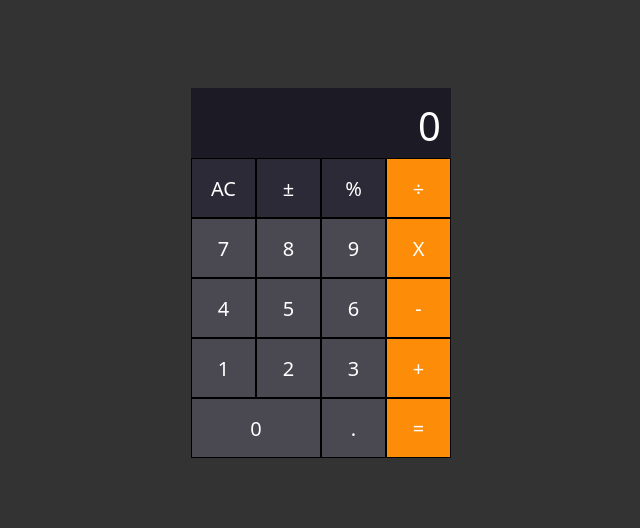
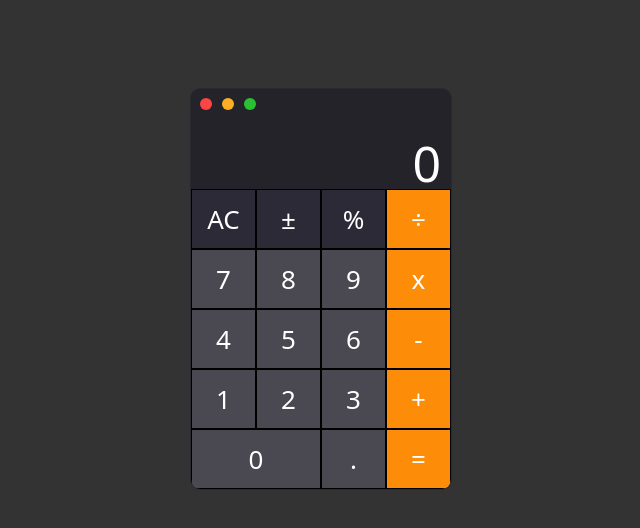
Before and after one commit to antieatingactivist/Angular-Calculator, an Angular app: page / in a window 1280 px wide. Shown: the top 528 px of the page, without its empty margins (319-959 px from the left). Built offline with nearby package versions, Linux system fonts and the light colour scheme.

Commit message:
added apple styling

```diff
--- a/src/app/app.component.css
+++ b/src/app/app.component.css
@@ -6,7 +6,31 @@ body {
 }
 main {
     margin-top: 10vh;
-    background-color: #1b1a25;
+    background-color: #1b1a2599;
     width: 260px;
-    height: 370px;
+    height: 400px;
+    border: 1px solid #55555522;
+    border-radius: 10px;
+    overflow: hidden;
 }
+header {
+    /* height: 10px; */
+    display: inline-flex;
+    padding: 4px;
+}
+
+.red {
+    background-color: #fc4646;
+}
+.yellow {
+    background-color: #fdae24;
+}
+.green {
+    background-color: #29c032;
+}
+.dot {
+    width: 12px;
+    height: 12px;;
+    margin: 5px;
+    border-radius: 100px;
+}
--- a/src/app/app.component.html
+++ b/src/app/app.component.html
@@ -8,12 +8,13 @@
 </head>
 <body>
   <main>
+    <header>
+      <div class="red dot"></div>
+      <div class="yellow dot"></div>
+      <div class="green dot"></div>
 
+    </header>
     <app-keypad>
-
-
-
-
     </app-keypad>
 
   </main>
--- a/src/app/button/button.component.css
+++ b/src/app/button/button.component.css
@@ -2,6 +2,6 @@ button {
     color: #FFFFFF;
     height: 60px;
     /* margin: 5px; */
-    border: 1px solid #000000;
-    font-size: 20px;
+    border: 0px solid #000000;
+    font-size: 26px;
 }
--- a/src/app/button/button.component.ts
+++ b/src/app/button/button.component.ts
@@ -17,7 +17,7 @@ export class ButtonComponent implements OnInit {
     return {
       backgroundColor: this.keyAttribute.color,
       width: `${this.keyAttribute.width}px`,
-      borderWidth: this.keyAttribute.active ? '3px' : '1px'
+      borderWidth: this.keyAttribute.active ? '2px' : '.5px'
 
     }
   }
--- a/src/app/display/display.component.css
+++ b/src/app/display/display.component.css
@@ -1,10 +1,11 @@
 div {
     color: #ffffff;
     width: calc(100% - 20px);
-    background-color: #1b1a25;
+    /* background-color: #1b1a25; */
     margin: 0px;
     height: 50px;
     padding: 10px;
     text-align: right;
-    font-size: 40px;
+    font-size: 50px;
+    font-weight: 100;
 }
--- a/src/app/keypad/keypad.component.css
+++ b/src/app/keypad/keypad.component.css
@@ -1,4 +1,5 @@
 div {
-    background-color: #444444;
+    /* background-color: #444444; */
     height: 100%;
+
 }
--- a/src/app/keypad/keypad.component.ts
+++ b/src/app/keypad/keypad.component.ts
@@ -22,7 +22,7 @@ export class KeypadComponent implements OnInit {
     {label: "7", color: "#4a4952", width: 65, type: "number", action: (label: string) => this.appendDisplay(label)},
     {label: "8", color: "#4a4952", width: 65, type: "number", action: (label: string) => this.appendDisplay(label)},
     {label: "9", color: "#4a4952", width: 65, type: "number", action: (label: string) => this.appendDisplay(label)},
-    {label: "X", color: "#fd8d08", width: 65, type: "multiply", active: false, action: (label: string) => this.changeActivation(label)},
+    {label: "x", color: "#fd8d08", width: 65, type: "multiply", active: false, action: (label: string) => this.changeActivation(label)},
     {label: "4", color: "#4a4952", width: 65, type: "number", action: (label: string) => this.appendDisplay(label)},
     {label: "5", color: "#4a4952", width: 65, type: "number", action: (label: string) => this.appendDisplay(label)},
     {label: "6", color: "#4a4952", width: 65, type: "number", action: (label: string) => this.appendDisplay(label)},
@@ -122,7 +122,7 @@ export class KeypadComponent implements OnInit {
       }
       nextOperation = storedValue.operator;
       switch (nextOperation) {
-        case 'X':
+        case 'x':
           totalThusFar *= +this.currentDisplay;
           break;
         case '÷':
```
